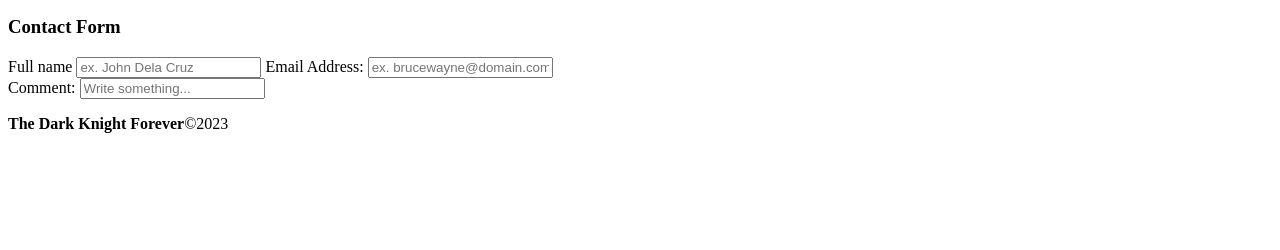
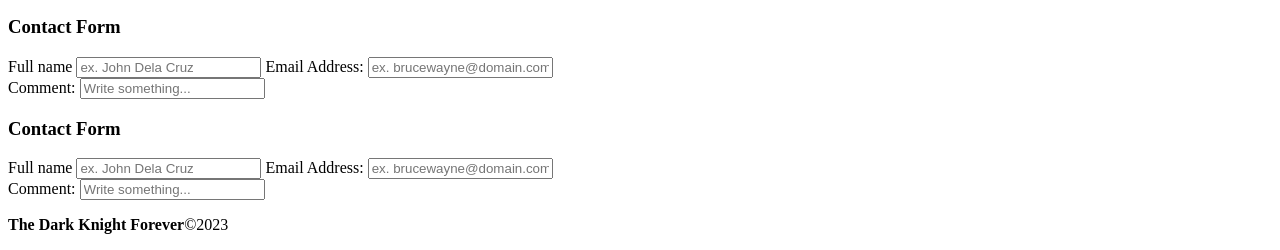
Before and after one commit to neilmrtngamboa/HTML_Semantic_Activity, a plain HTML site: page index.html in a window 1280 px wide. Shown: the part 888-1138 px from the top of the page. Before the commit the page ends 1037 px from the top, so only its background shows below. Drawn offline with Linux system fonts and the light colour scheme.

Commit message:
Added sections and media

```diff
--- a/index.html
+++ b/index.html
@@ -79,7 +79,24 @@
         </div>
 
     </form>
-    </section>
+    </section><section>
+        <h3>Contact Form</h3>
+        <form>
+            <span>
+                <label for="fname">Full name</label>
+                <input type="text" name="" id="fname" placeholder="ex. John Dela Cruz" required>
+            </span>
+            <span>
+                <label for="email">Email Address:</label>
+                <input type="email" name="" id="email" placeholder="ex. brucewayne@domain.com" required>
+            </span>
+            <div>
+                <label for="cmn">Comment:</label>
+                <input type="text" name="" id="cmn" placeholder="Write something...">
+            </div>
+
+        </form>
+        </section>
 
     <footer>
     <p><b>The Dark Knight Forever</b>©2023</p>
```
